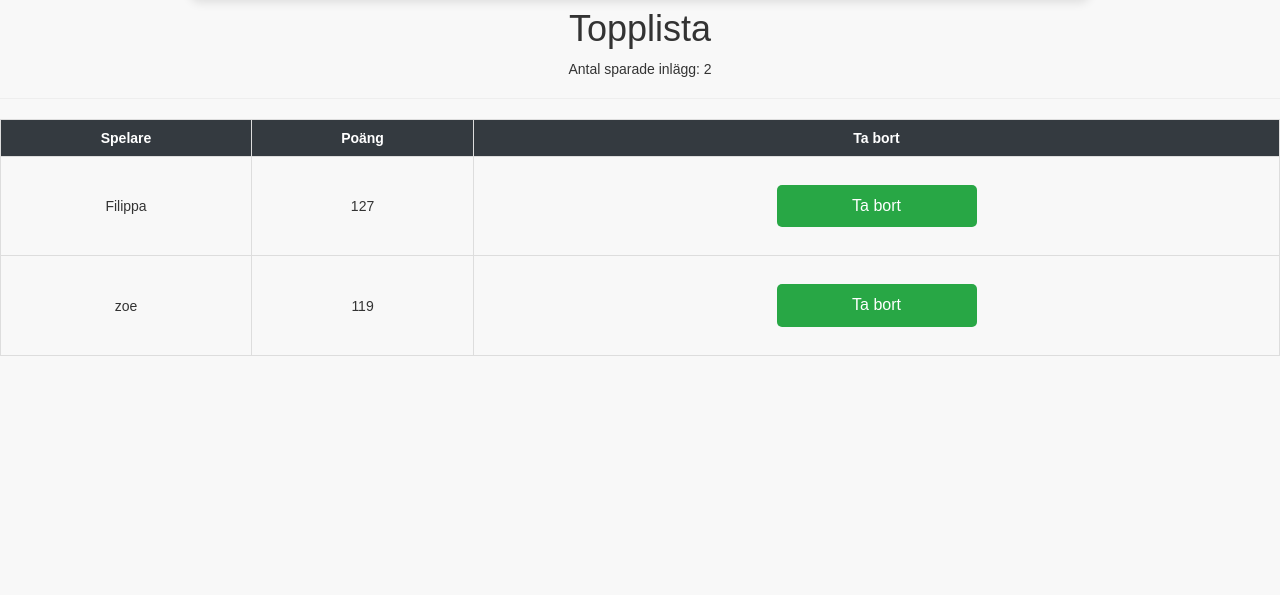
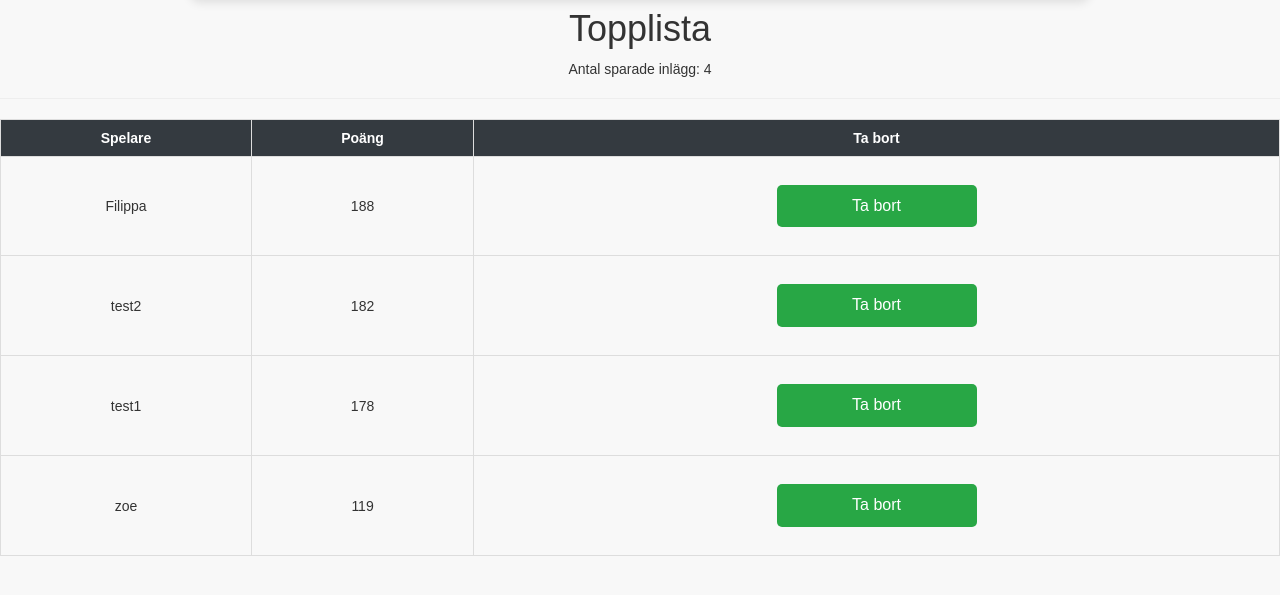
Before and after one commit to filippaliss/oopython, a Flask app: page /leaderboard in a window 1280 px wide. Shown: the part 91-686 px from the top of the page. Run offline with Flask 3, Linux system fonts and the light colour scheme; some libraries are stand-ins or nearby versions.

Commit message:
fixade med utsendet

```diff
--- a/kmom05/yahtzee4/app.py
+++ b/kmom05/yahtzee4/app.py
@@ -140,16 +140,16 @@ def load_leaderboard():
         with open("leaderboard.txt", "r") as f:
             for line in f:
                 name, score = line.strip().split(": ")
-                players.append((name, int(score)))  # Konvertera poäng till int
+                players.append((name, int(score)))
     except FileNotFoundError:
-        pass  # Om filen inte finns, returnera en tom lista
+        pass
 
-    return sorted(players, key=lambda x: x[1], reverse=True)  # Sortera fallande
+    return sorted(players, key=lambda x: x[1], reverse=True)
 
 @app.route('/leaderboard')
 def leaderboard():
     players = load_leaderboard()
-    form = DeleteForm()  # Skapa en instans av formuläret
+    form = DeleteForm()
     return render_template('leaderboard.html', players=players, num_entries=len(players), form=form)
 
 @app.route('/remove_player/<player>', methods=['POST'])
--- a/kmom05/yahtzee4/leaderboard.txt
+++ b/kmom05/yahtzee4/leaderboard.txt
@@ -1,2 +1,4 @@
-Filippa: 127
 zoe: 119
+Filippa: 188
+test1: 178
+test2: 182
--- a/kmom05/yahtzee4/templates/index.html
+++ b/kmom05/yahtzee4/templates/index.html
@@ -27,6 +27,7 @@
         {% endif %}
         {% endwith %}
 
+        {% if not game_over %}
             <h3>The hand</h3>
             <p>Tryck i de tärningar du vill slå om!</p>
             <form method="POST" action="{{ url_for('reroll') }}">
@@ -42,6 +43,8 @@
                 <p>Max två omkastningar! Välj en regel för att fortsätta.</p>
                 {% endif %}
             </form>
+        {% endif %}
+
 
     </div>
 
```
Lines whose indentation alone changed are shown as unchanged.
